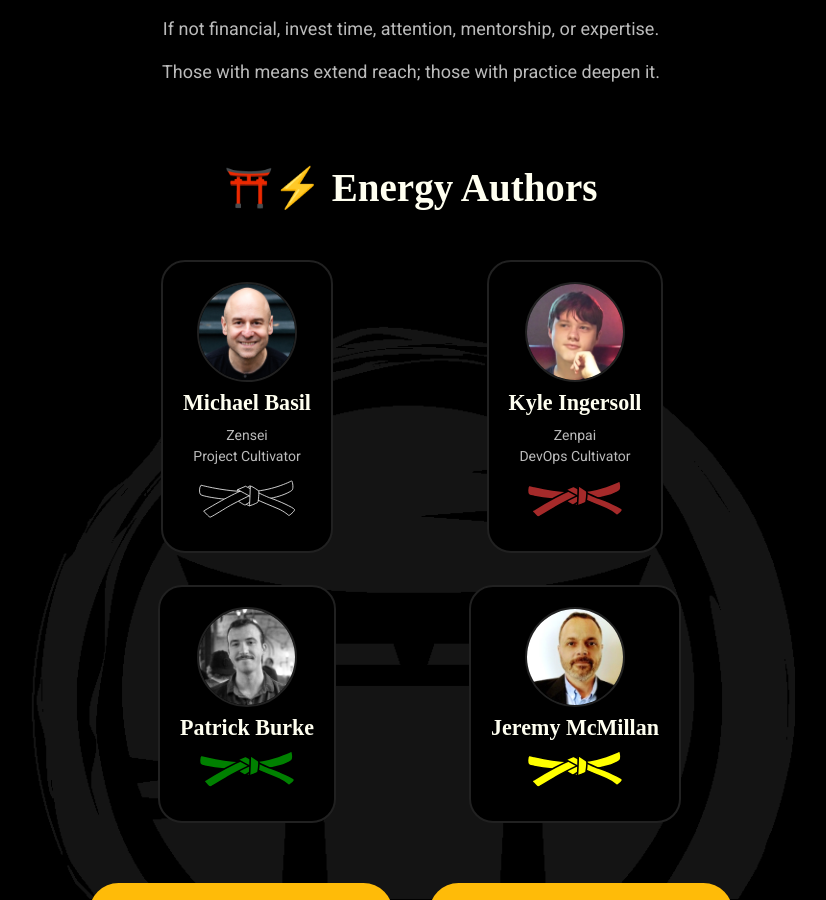
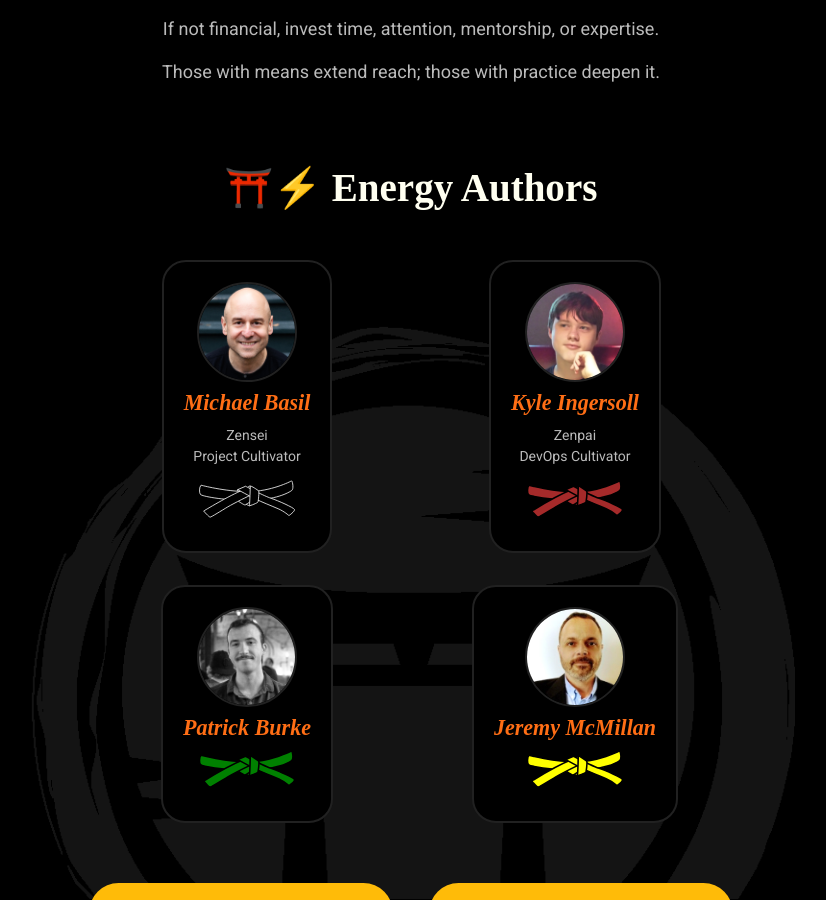
Before and after one commit to mindset-dojo/mindset-dojo.github.io, a Jekyll site: the page built from mission.md, in a window 1280 px wide and 900 px high, scrolled down 1836 px. Shown: the whole window, without its empty margins (229-1055 px from the left). Built offline with Jekyll 4.4.1, drawn with Linux system fonts in a browser that asks for light colours; some web fonts are replaced.

Commit message:
feat: Link for author

```diff
--- a/_includes/sections/author.html
+++ b/_includes/sections/author.html
@@ -11,8 +11,10 @@ if called without an author object.
 {%- endcomment -%}
 
 <section class="md-author-card">
-  {% assign avatar_path = '/media/author-avatar/' | append: include.author.slug | append: '.jpg' | relative_url %}
+  {% assign author_slug = include.author.slug | to_s | strip | slugify %}
   {% assign author_name = include.author.name | default: "Author" %}
+  {% assign profile_url = '/authors/' | append: author_slug | append: '/' | relative_url %}
+  {% assign avatar_path = '/media/author-avatar/' | append: author_slug | append: '.jpg' | relative_url %}
 
   <img
     src="{{ avatar_path }}"
@@ -21,7 +23,7 @@ if called without an author object.
     height="100"
   />
 
-  <h2>{{ include.author.name }}</h2>
+  <h2><a href="{{ profile_url }}">{{ author_name }}</a></h2>
 
   {%- assign ld = include.author.leadership_designations -%}
   {%- if ld -%}
```
